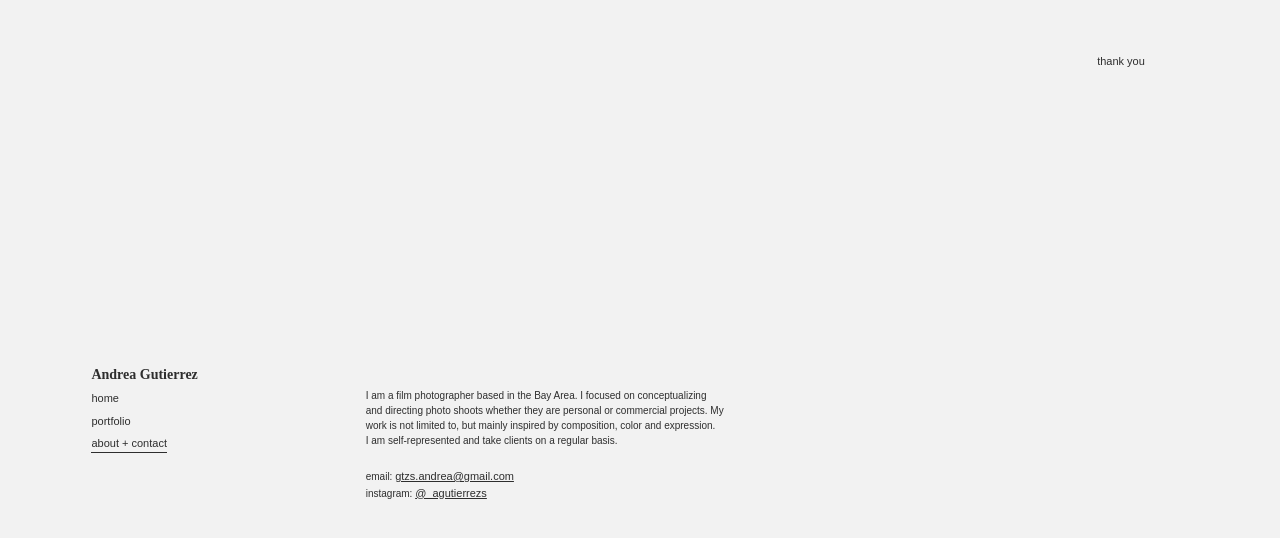
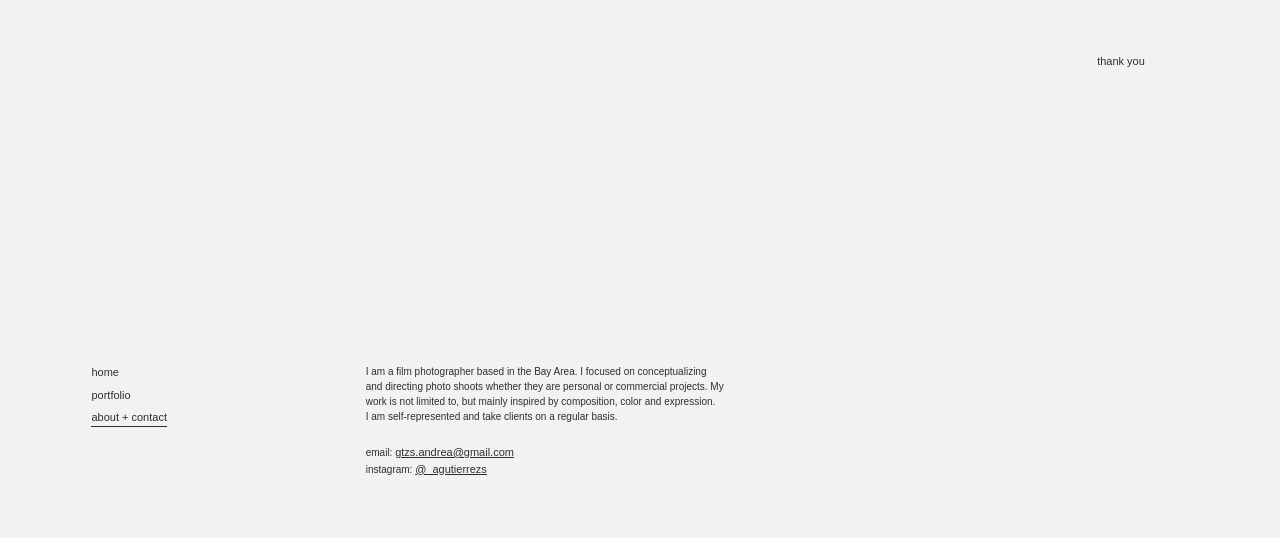
Before and after one commit to jacob-alxndr/andrea-gutierrez, a website with bundled scripts: page src/contact.html in a window 1280 px wide. Built offline with nearby package versions, Linux system fonts and the light colour scheme; a web font is replaced by a local one.

Commit message:
removed title on port/contact pages

```diff
--- a/src/contact.html
+++ b/src/contact.html
@@ -25,9 +25,9 @@
 
         <div class="header__container">
 
-            <a href="/">
+            <!-- <a href="/">
                 <h5>Andrea Gutierrez</h5>
-            </a>
+            </a> -->
 
             <nav class="navigation">
                 <ul class="navigation__list">
--- a/src/sass/pages/_contact.scss
+++ b/src/sass/pages/_contact.scss
@@ -23,7 +23,7 @@ main.contact{
   .about{
     // margin-top: 8rem;
     position: fixed;
-        top:48.5vh;
+        top:45.5vh;
     max-width: 36rem;
 
     &>*:first-child{
```
Also changed, not shown: src/portfolio.html (+2 -2 lines), dist/contact.html, dist/main.css, dist/portfolio.html, src/main.css.
